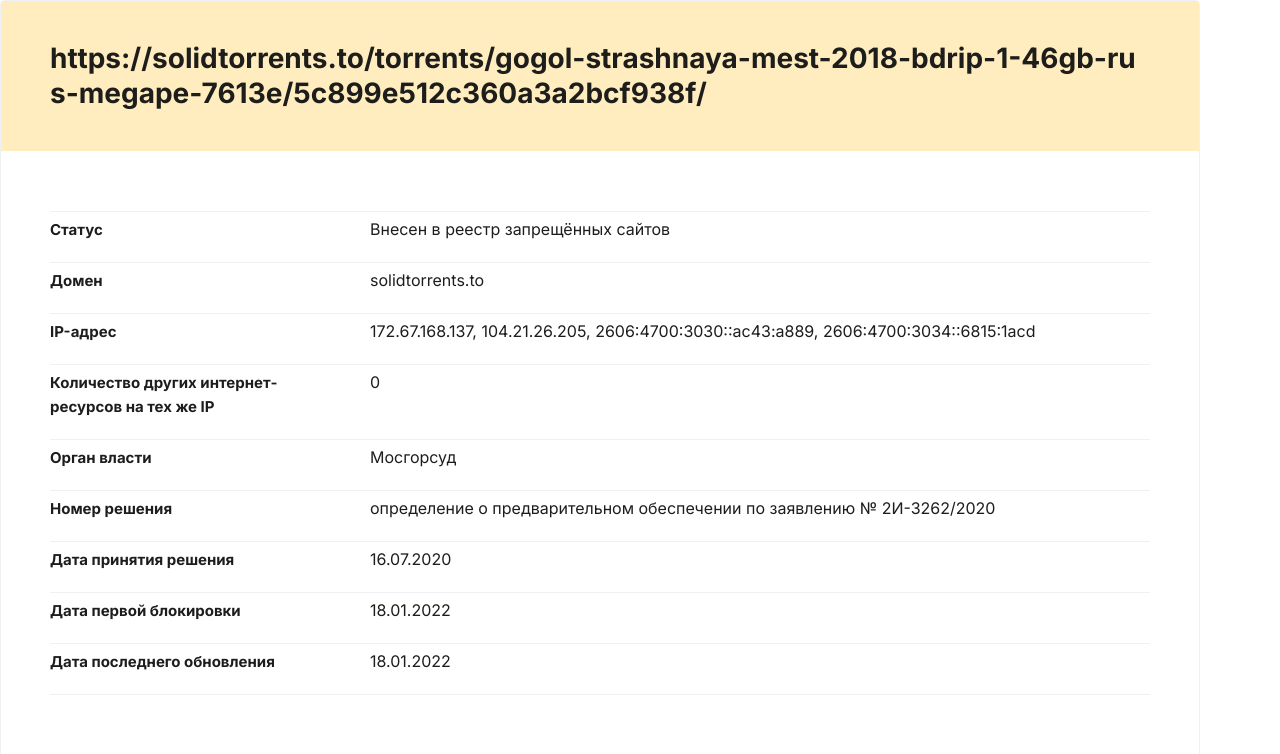
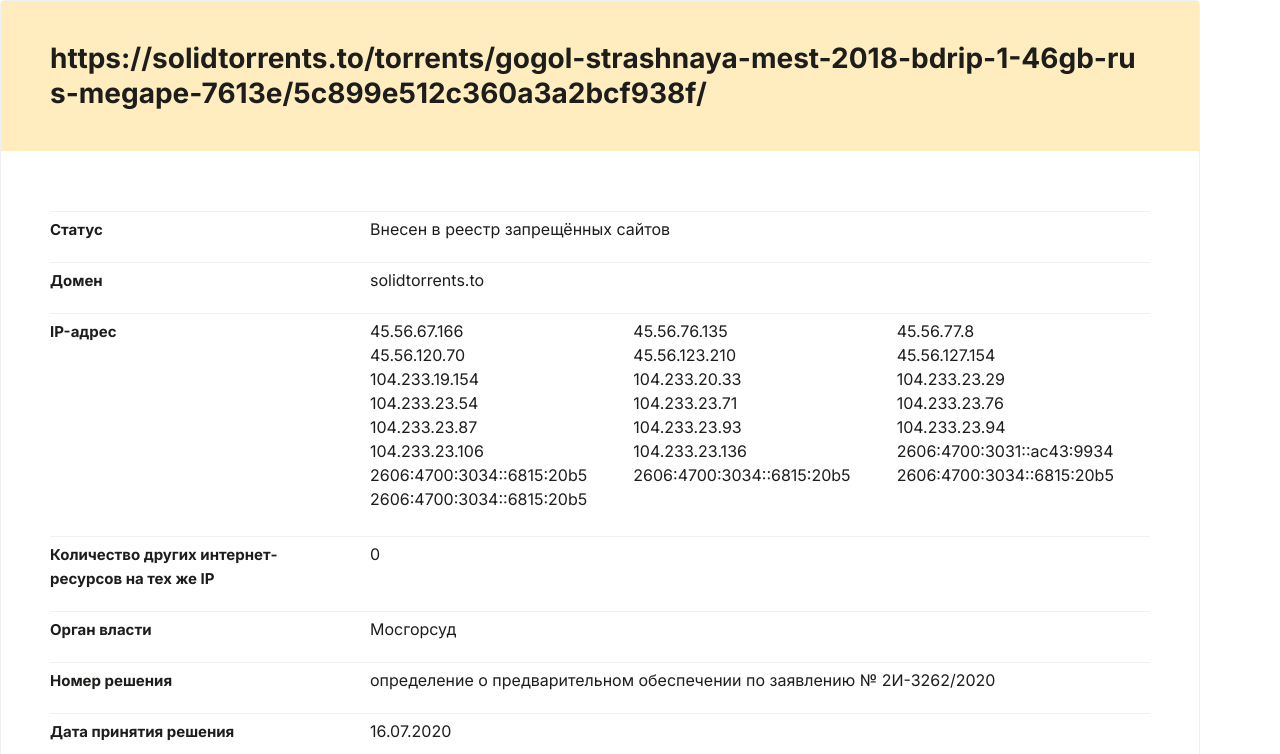
Before and after one commit to AnnaChervatyuk/reestr, a website built with webpack: page src/public/screenshot_desktop.html in a window 1280 px wide. Shown: the top 754 px of the page. Built offline with nearby package versions, Linux system fonts and the light colour scheme; files whose address does not match are found by name.

Commit message:
fix styles

```diff
--- a/src/public/screenshot_desktop.html
+++ b/src/public/screenshot_desktop.html
@@ -42,7 +42,32 @@
            </div>
            <div class="table_row">
              <div class="td_title">IP-адрес</div>
-             <div class="td_content">172.67.168.137, 104.21.26.205, 2606:4700:3030::ac43:a889, 2606:4700:3034::6815:1acd</div>
+             <div class="td_content">
+               <div class="grid">
+                 <span>45.56.67.166</span>
+                 <span>45.56.76.135</span>
+                 <span>45.56.77.8</span>
+                 <span>45.56.120.70</span>
+                 <span>45.56.123.210</span>
+                 <span> 45.56.127.154</span>
+                 <span>104.233.19.154</span>
+                 <span>104.233.20.33</span>
+                 <span>104.233.23.29</span>
+                 <span>104.233.23.54</span>
+                 <span> 104.233.23.71</span>
+                 <span> 104.233.23.76</span>
+                 <span>104.233.23.87</span>
+                 <span> 104.233.23.93</span>
+                 <span> 104.233.23.94</span>
+                 <span> 104.233.23.106 </span>
+                 <span>104.233.23.136</span>
+                 <span>2606:4700:3031::ac43:9934</span>
+                 <span> 2606:4700:3034::6815:20b5</span>
+                 <span> 2606:4700:3034::6815:20b5</span>
+                 <span> 2606:4700:3034::6815:20b5</span>
+                 <span> 2606:4700:3034::6815:20b5</span>
+               </div>
+             </div>
            </div>
            <div class="table_row">
              <div class="td_title">Количество других интернет-ресурсов на тех же IP</div>
--- a/src/style/info_table.sass
+++ b/src/style/info_table.sass
@@ -46,6 +46,8 @@
             grid-template-columns: repeat(auto-fit, minmax(212px, 1fr))
             grid-gap: 0px 10px
             margin-bottom: 10px
+            span
+              width: fit-content
 
 @media (min-width: 768px)
   .container-fluid
--- a/src/style/monitoring_table.sass
+++ b/src/style/monitoring_table.sass
@@ -145,41 +145,14 @@
           line-height: 24px
           width: 260px
 
-        // .select__item
-        //   margin: 0
-        //   padding: 0
-        //   list-style: none
-        //   padding: 5px 15px
-        //
-        //
-        // .select__list
-        //   padding: 10px 0
-        //   margin: 0
-
-
-        // .select__item_selected
-        //   background-color: $color-bg-hover
-        //   display: flex
-        //   align-items: center
-        //   justify-content: space-between
-
-
-        // .select__item:hover
-        //   background-color: #f5f5f5
-        //   cursor: pointer
-        //   transition: 0.2s background-color ease-in-out
-
-      // .select_show .select__toggle::after
-      //   transform: rotate(360deg)
-      // .select_show .select__dropdown
-      //   display: block
-
-
     .table_wrapper
       padding: 0
       padding-left: 15px
       font-size:  11px
       line-height: 16px
+      a.table_row:hover
+        text-decoration: none
+        background-color: #F6F6F6
       .table_row
         border-bottom: 1px solid #EEF1F4
         padding: 25px 0
@@ -199,8 +172,7 @@
           font-size: 14px
           line-height: 21px
           margin-bottom: 10px
-          a
-            word-break: break-all
+          word-break: break-all
         .td_ip
           margin-bottom: 10px
           word-break: break-all
@@ -328,6 +300,8 @@
     .monitoring_table
       padding: 30px 0
       margin: 0 auto
+      .table_filter
+        padding: 20px 0
       .table_setting.filter
         .amount_found
           margin-right: 50px
@@ -357,6 +331,7 @@
 
       .table_wrapper
         margin-bottom: 30px
+        padding: 0
         .table_row
           display: flex
           flex-direction: row
@@ -364,7 +339,7 @@
           padding: 10px 0
           .table_td
             margin-bottom: 0
-            font-weight: 500
+            font-weight: 400
             color: #000000
             font-size: 14px
             line-height: 20px
```
Also changed, not shown: src/public/index.html (+17 -17 lines), src/public/screenshot_mobile.html (+26 -1 lines), src/public/site_info.html (+3 -2 lines), dist/app.css, dist/index.html, dist/screenshot_desktop.html, dist/screenshot_mobile.html, dist/site_info.html.
